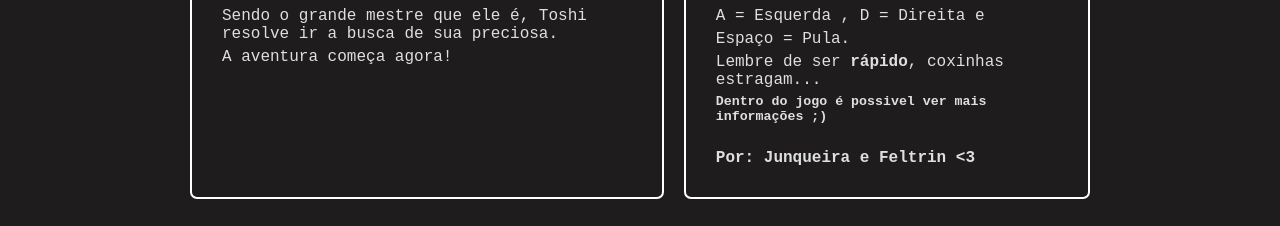
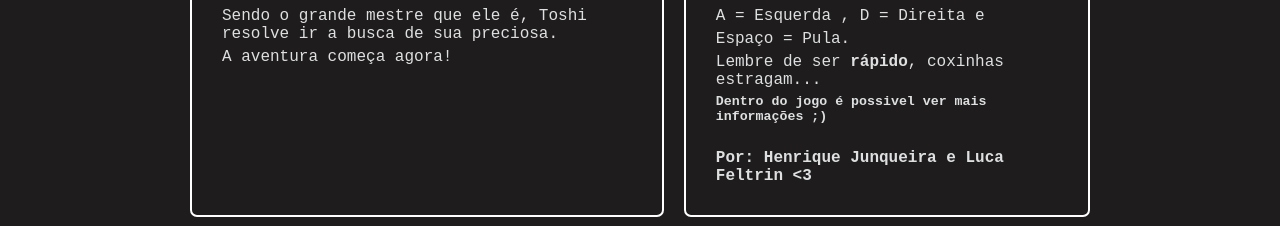
Before and after one commit to insper-classroom/devlife-23-1-projeto-pygame-henrique-junqueira-luca-feltrin, a plain HTML site: page docs/index.html in a window 1280 px wide. Shown: the part 261-487 px from the top of the page. Drawn offline with Linux system fonts and the light colour scheme; a web font is replaced by a local one.

Commit message:
nome html

```diff
--- a/docs/index.html
+++ b/docs/index.html
@@ -44,7 +44,7 @@
                 <ul> Espaço = Pula.</ul>
                 <ul> Lembre de ser <strong>rápido</strong>, coxinhas estragam...</ul>
                 <h5>Dentro do jogo é possivel ver mais informações ;)</h5>
-                <h4>Por: Junqueira e Feltrin <3 </h4>
+                <h4>Por: Henrique Junqueira e Luca Feltrin <3 </h4>
             </p>
 
         </div>
```
